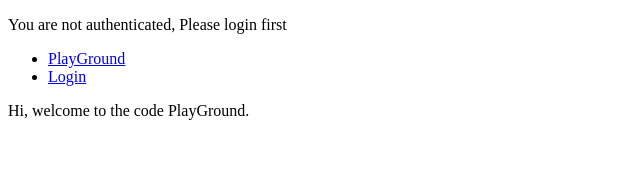
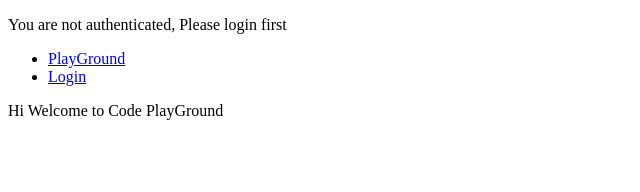
Before and after one commit to acciojob/code-playground-tauheed0110, a React app: page / in a window 1280 px wide. Shown: the top 192 px of the page, without its empty margins (0-640 px from the left). Built offline with nearby package versions, Linux system fonts and the light colour scheme.

Commit message:
file changed

```diff
--- a/src/components/App.js
+++ b/src/components/App.js
@@ -4,7 +4,7 @@ import { BrowserRouter, Route, Routes, NavLink, useNavigate } from 'react-router
 const PlayGround = () => {
   return (
     <div>
-      <p>Hi, welcome to the code PlayGround.</p>
+      <p>Hi Welcome to Code PlayGround</p>
     </div>
   );
 };
```
